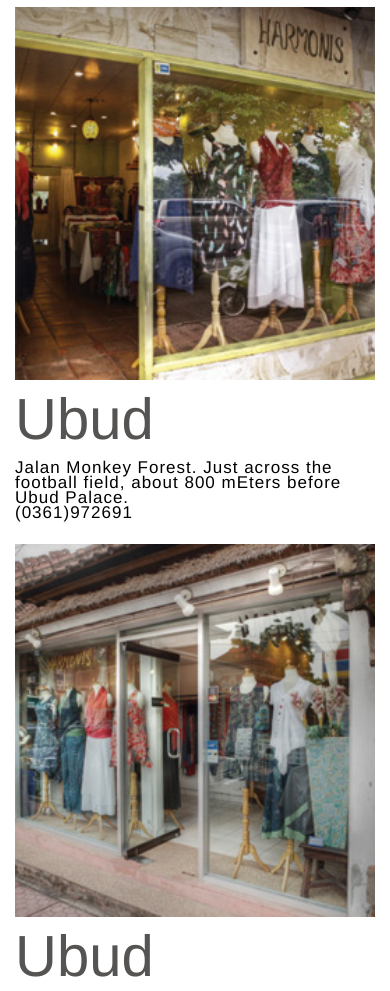
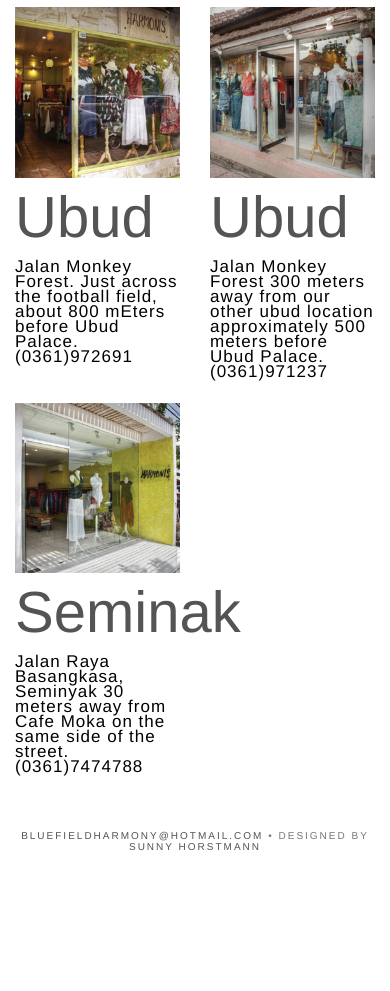
Before and after one commit to horstmannd/harmonis, a plain HTML site: page stores.html in a window 390 px wide. Shown: the part 109-1100 px from the top of the page. After the commit the page ends 981 px from the top, so only its background shows below. Drawn offline with nearby package versions, Linux system fonts and the light colour scheme; files that its build step writes are made by us from their sources.

Commit message:
Change col spacing

```diff
--- a/stores.html
+++ b/stores.html
@@ -34,7 +34,7 @@
 			<div id="content">
 				<div class="clearfix" id="store-container">
 					<div class="row">
-						<div class="col-xs-12 col-sm-4">
+						<div class="col-xs-6 col-sm-4">
 							<div class="stores">
 							<img src="images/stores-ubud1.jpg" alt="Ubud Store One" />
 							<h1>Ubud</h1>
@@ -43,7 +43,7 @@
 							</div>
 						</div>
 
-						<div class="col-xs-12 col-sm-4">
+						<div class="col-xs-6 col-sm-4">
 							<div class="stores">
 							<img src="images/stores-ubud2.jpg" alt="Ubud Store One" />
 							<h1>Ubud</h1>
@@ -51,7 +51,7 @@
 							(0361)971237</p>
 							</div>
 						</div>
-						<div class="col-xs-12 col-sm-4">
+						<div class="col-xs-6 col-sm-4">
 							<div class="stores">
 							<img src="images/stores-seminak.jpg" alt="Ubud Store One" />
 							<h1>Seminak</h1>
```
